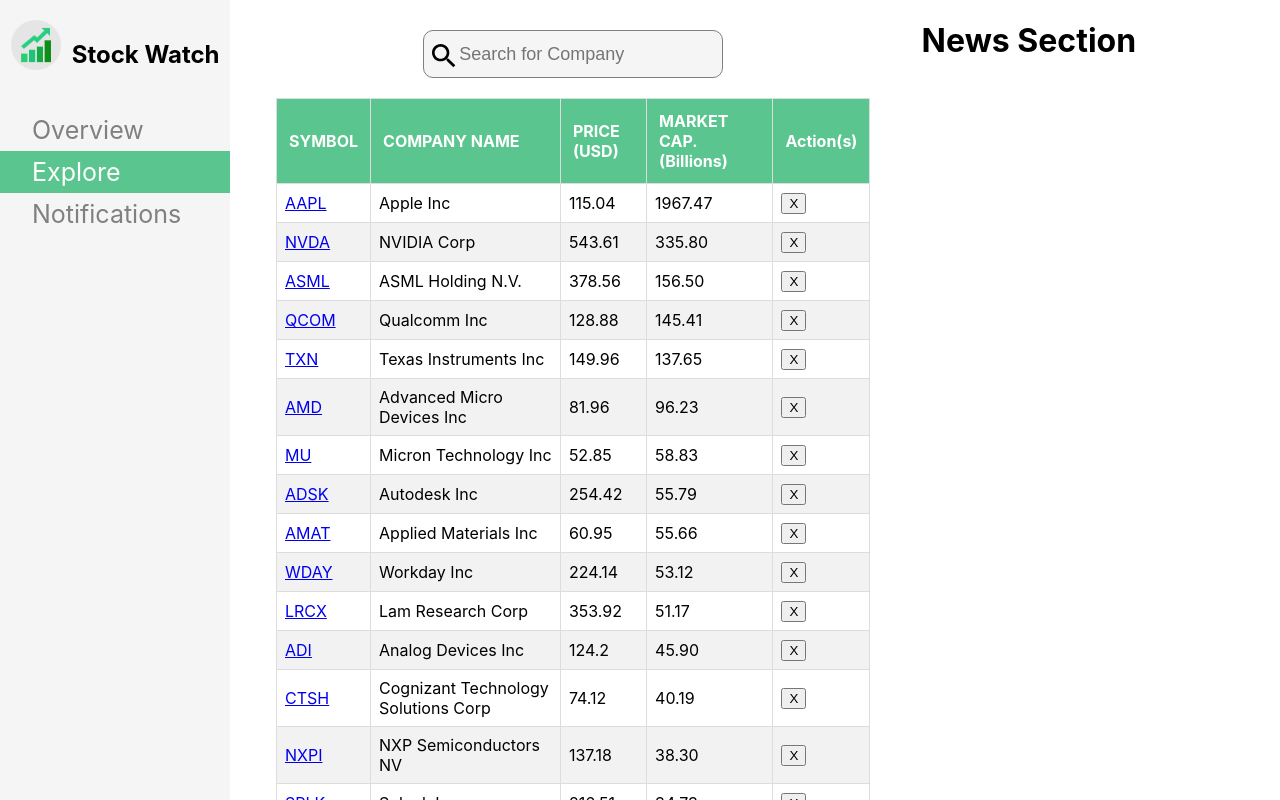
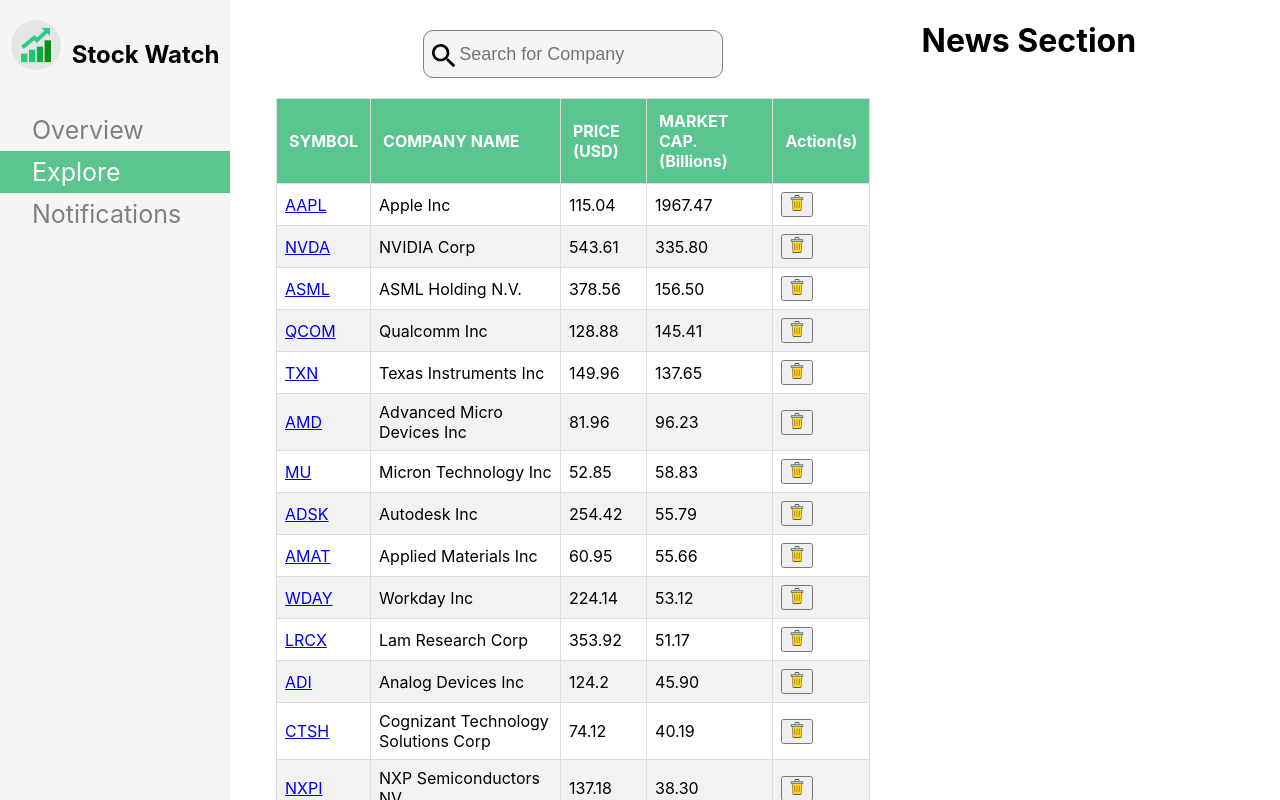
Before and after one commit to rna/stock-watch, a React (Create React App) app: page / in a window 1280 px wide. Shown: the top 800 px of the page. Built offline with nearby package versions, Linux system fonts and the light colour scheme.

Commit message:
add image for delete stock

```diff
--- a/src/components/StockComponent.js
+++ b/src/components/StockComponent.js
@@ -1,6 +1,7 @@
 import React from 'react';
 import PropTypes from 'prop-types';
 import { Link } from 'react-router-dom';
+import trashIcon from '../images/trash_16x16.png';
 
 const StockComponent = ({ stock, handleDelete }) => (
   <tr>
@@ -8,7 +9,7 @@
     <td>{stock.companyName}</td>
     <td>{stock.price}</td>
     <td>{(stock.marketCap / 1000000000).toFixed(2)}</td>
-    <td><button type="button" onClick={() => handleDelete(stock)}>X</button></td>
+    <td><button type="button" onClick={() => handleDelete(stock)}><img src={trashIcon} alt="trash button" /></button></td>
   </tr>
 );
 
```
Also changed, not shown: src/images/trash_16x16.png (added).
